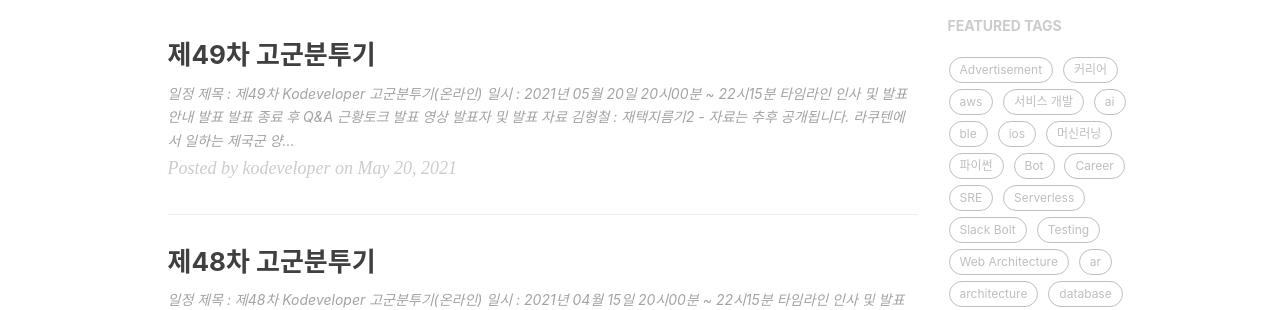
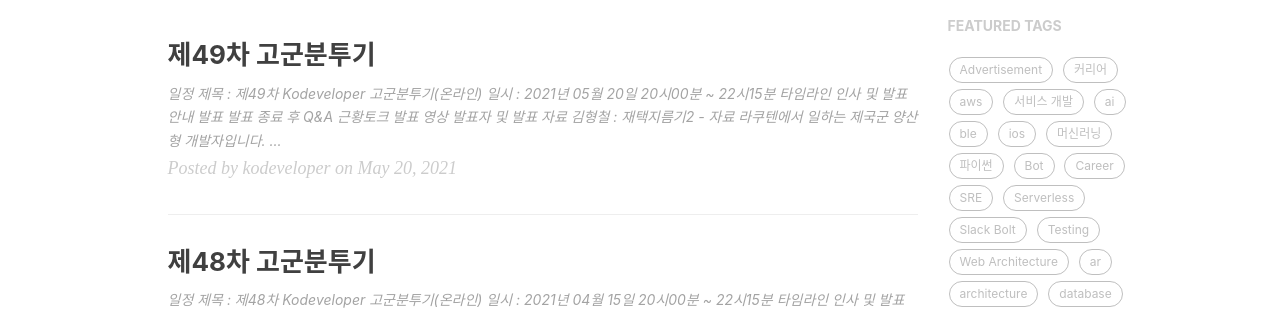
Before and after one commit to kodevops/blog, a Jekyll site: the page built from index.html, in a window 1280 px wide and 900 px high, scrolled down 343 px. Shown: the part 175-485 px from the top of the window. Built offline with Jekyll 4.4.1, drawn with Linux system fonts in a browser that asks for light colours; nearby versions of some CDN libraries; the list of posts is cut into pages by our own code; comment, search, counter and statistics services are not loaded.

Commit message:
형철님 발표자료 추가

```diff
--- a/_posts/2021-05-20-struggle-49.markdown
+++ b/_posts/2021-05-20-struggle-49.markdown
@@ -27,7 +27,7 @@
 
 ### 발표자 및 발표 자료
 
-**김형철 : 재택지름기2** - 자료는 추후 공개됩니다.
+**김형철 : 재택지름기2** - [자료](https://drive.google.com/file/d/17Dm4ce-qn2j0IuT5T6FUh6MvfMNpC5jT/view?usp=sharing)
 
 > 라쿠텐에서 일하는 제국군 양산형 개발자입니다. EC주변 잡다한 일을 주로 하고 있습니다."Do. Or do not.There is no try."(스타워즈 에피소드5 제국의 역습에서 마스터 요다의 명언.)
 
```
